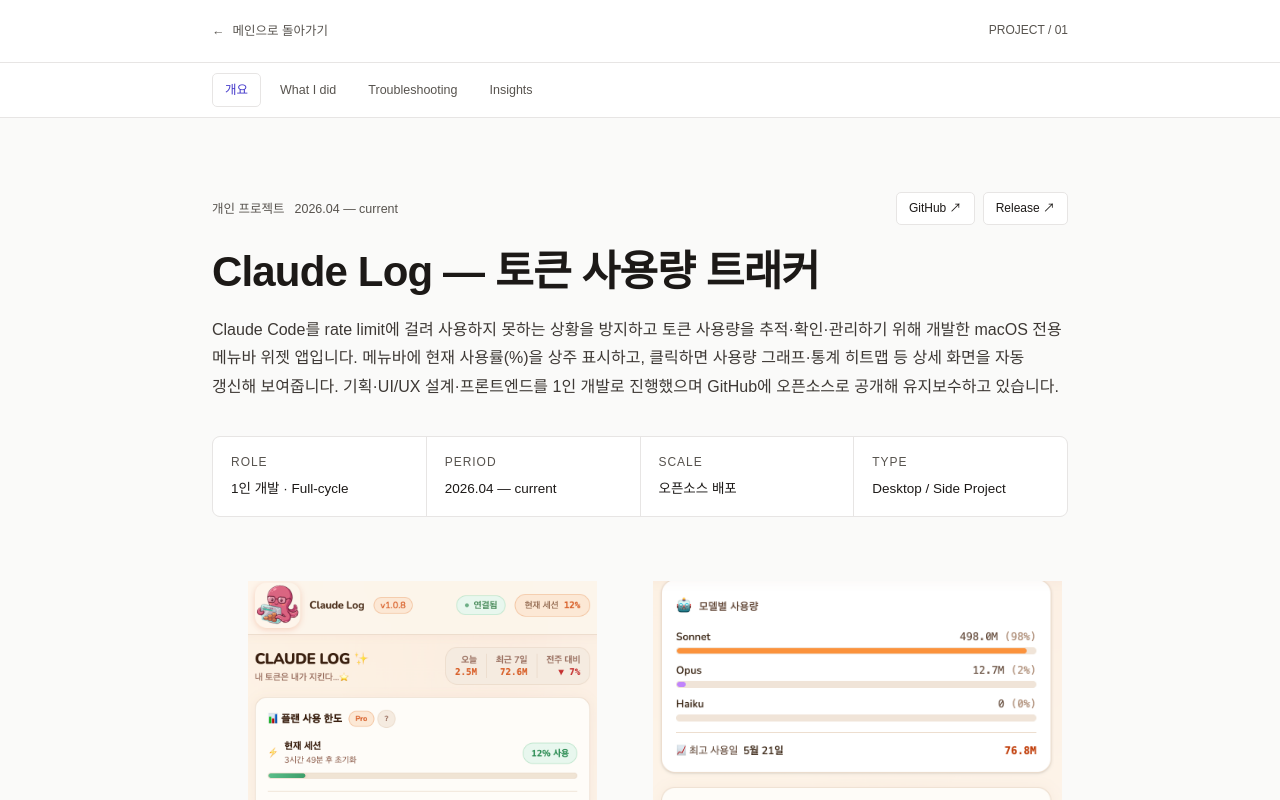
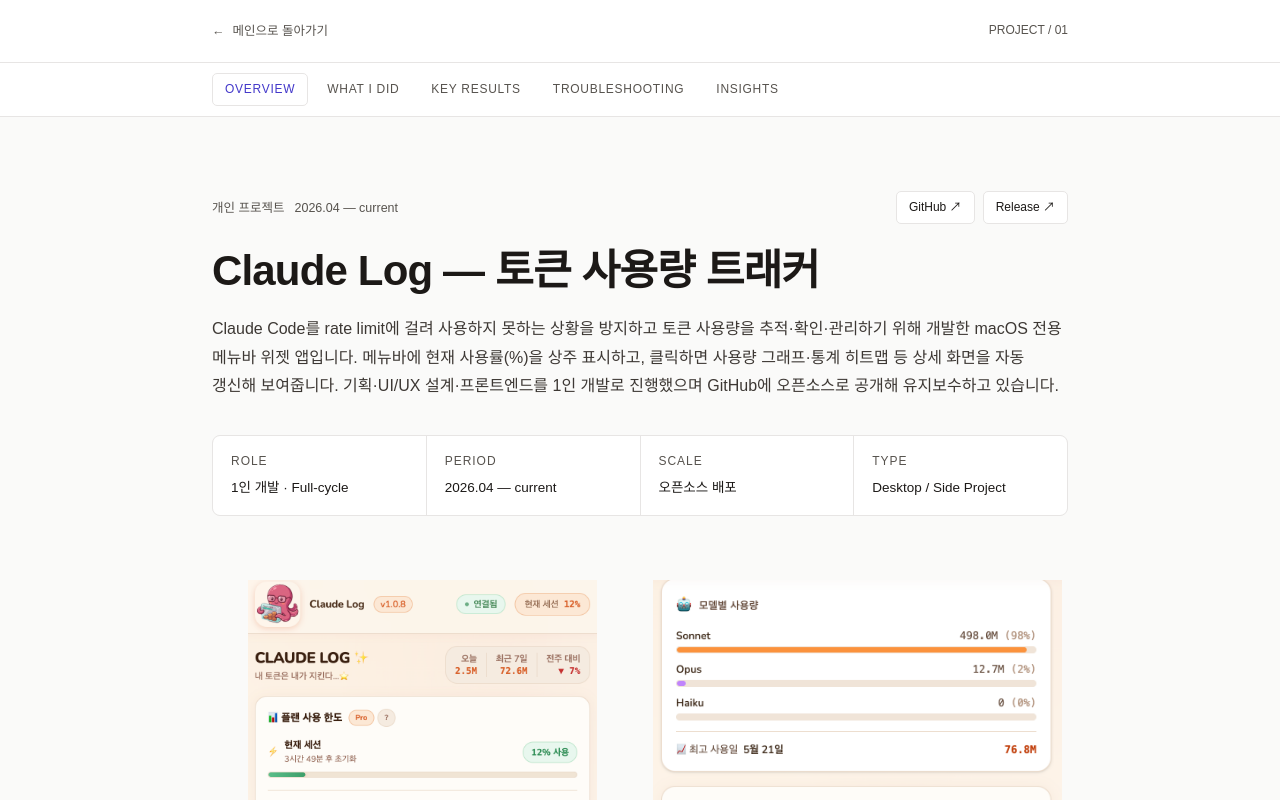
Before and after one commit to seong5/seong5.github.io, a Next.js app: page /projects/claude-log in a window 1280 px wide. Shown: the top 800 px of the page. Built offline with nearby package versions, Linux system fonts and the light colour scheme; a web font is replaced by a local one.

Commit message:
💄 style: 프로젝트 상세 목차에 Overview·Key results 정리 및 라벨 대문자화

```diff
--- a/app/components/ProjectToc.tsx
+++ b/app/components/ProjectToc.tsx
@@ -48,7 +48,7 @@ export default function ProjectToc({ sections }: { sections: TocSection[] }) {
               <a
                 href={`#${s.id}`}
                 onClick={(e) => handleClick(e, s.id)}
-                className={`-ml-px block border-l-2 py-1 pl-3 text-[0.8125rem] leading-[1.5] transition ${
+                className={`-ml-px block border-l-2 py-1 pl-3 text-[0.78125rem] uppercase leading-[1.5] tracking-[.06em] transition ${
                   active === s.id
                     ? 'border-accent font-medium text-accent'
                     : 'border-transparent text-muted hover:text-ink'
@@ -69,7 +69,7 @@ export default function ProjectToc({ sections }: { sections: TocSection[] }) {
               <a
                 href={`#${s.id}`}
                 onClick={(e) => handleClick(e, s.id)}
-                className={`block whitespace-nowrap rounded-[5px] px-3 py-1.5 text-[0.78125rem] transition ${
+                className={`block whitespace-nowrap rounded-[5px] px-3 py-1.5 text-[0.75rem] uppercase tracking-[.06em] transition ${
                   active === s.id
                     ? 'border border-line bg-panel font-medium text-accent'
                     : 'border border-transparent text-muted hover:text-ink'
--- a/app/projects/[slug]/page.tsx
+++ b/app/projects/[slug]/page.tsx
@@ -36,8 +36,11 @@ export default async function ProjectDetail({ params }: { params: Promise<Params
   const next = projects[(index + 1) % projects.length];
 
   const tocSections: TocSection[] = [
-    { id: 'overview', label: '개요' },
+    { id: 'overview', label: 'Overview' },
     { id: 'what-i-did', label: 'What I did' },
+    ...(project.metrics && project.metrics.length > 0
+      ? [{ id: 'key-results', label: 'Key results' }]
+      : []),
     ...(project.troubleshooting && project.troubleshooting.length > 0
       ? [{ id: 'troubleshooting', label: 'Troubleshooting' }]
       : []),
@@ -196,7 +199,7 @@ export default async function ProjectDetail({ params }: { params: Promise<Params
         </section>
 
         {project.metrics && project.metrics.length > 0 && (
-          <section className="border-t border-line py-12">
+          <section id="key-results" className="scroll-mt-[112px] border-t border-line py-12 toc:scroll-mt-[80px]">
             <h2 className="mb-[26px] flex items-baseline gap-[14px] font-mono text-[0.8125rem] font-medium uppercase tracking-[.1em] text-ink">
               <span className="text-[0.75rem] text-accent">/</span> Key results
             </h2>
```
